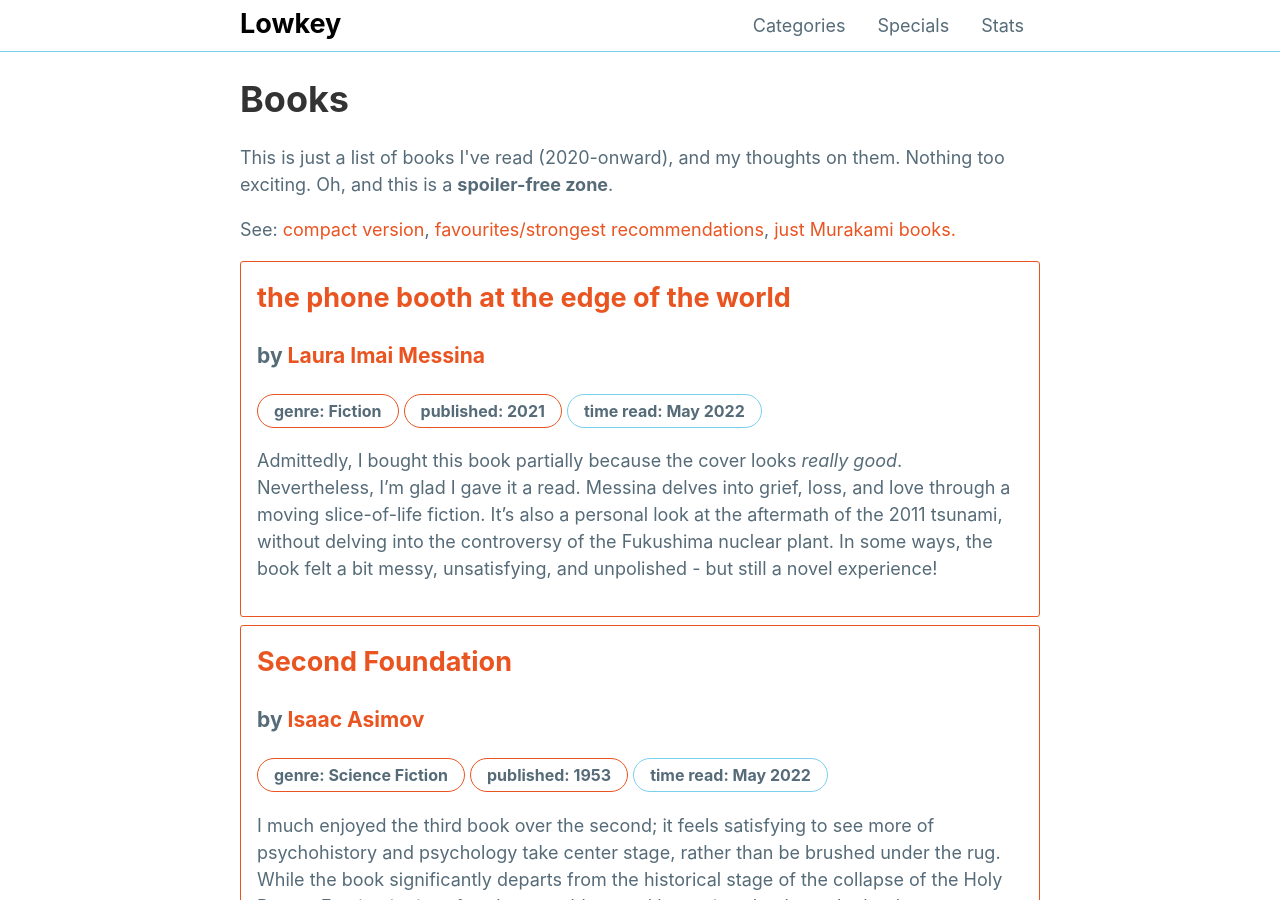
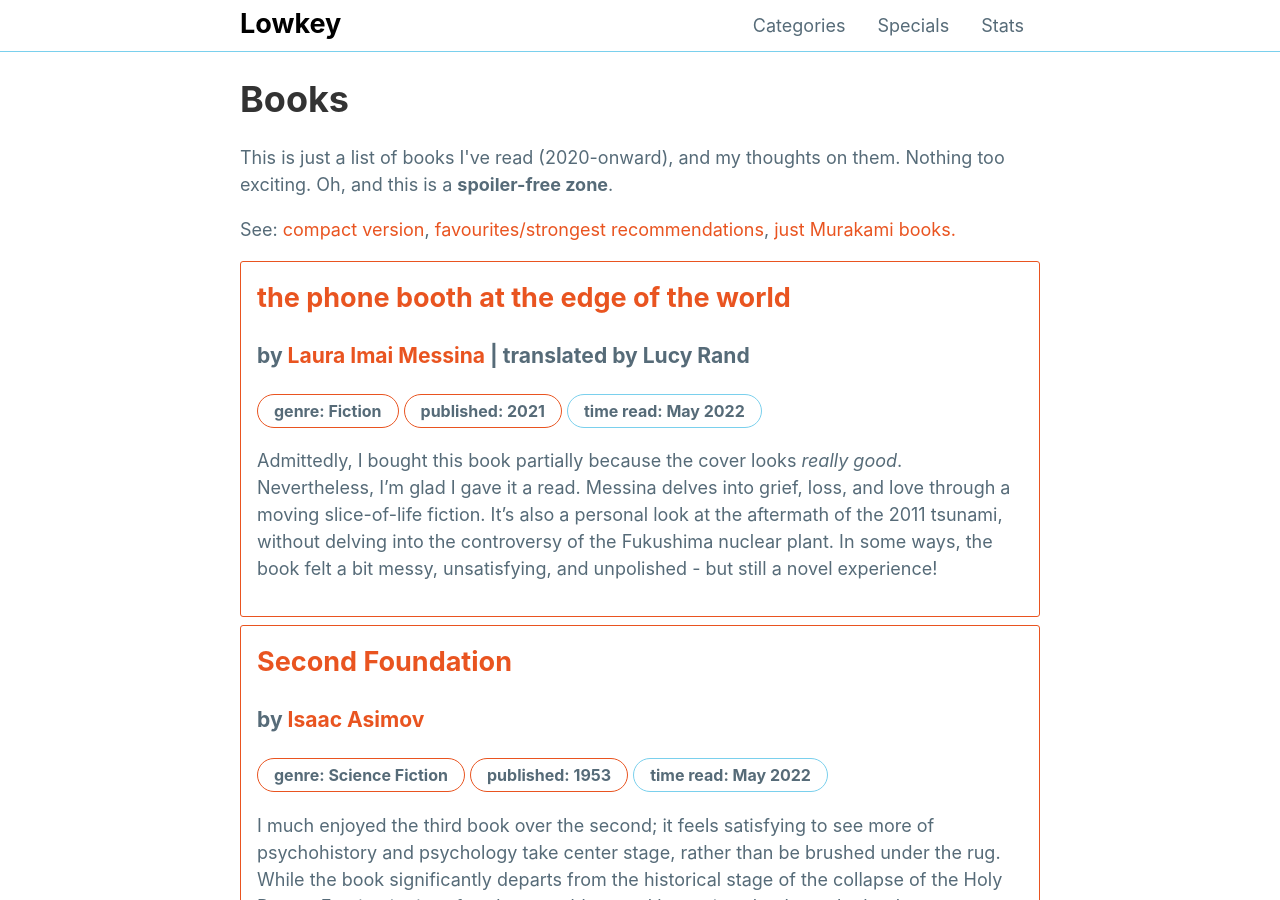
Before and after one commit to mattxwang/lowkey, a Jekyll site: the page built from stats/books.html, in a window 1280 px wide and 900 px high. Built offline with Jekyll 4.4.1, drawn with Linux system fonts in a browser that asks for light colours.

Commit message:
forgot translator!

```diff
--- a/_data/books.yml
+++ b/_data/books.yml
@@ -599,6 +599,7 @@ secondfoundation:
 thephoneboothattheedgeoftheworld:
   title: the phone booth at the edge of the world
   author: Laura Imai Messina
+  translator: Lucy Rand
   genre: Fiction
   year_published: 2021
   time_read: May 2022
```
